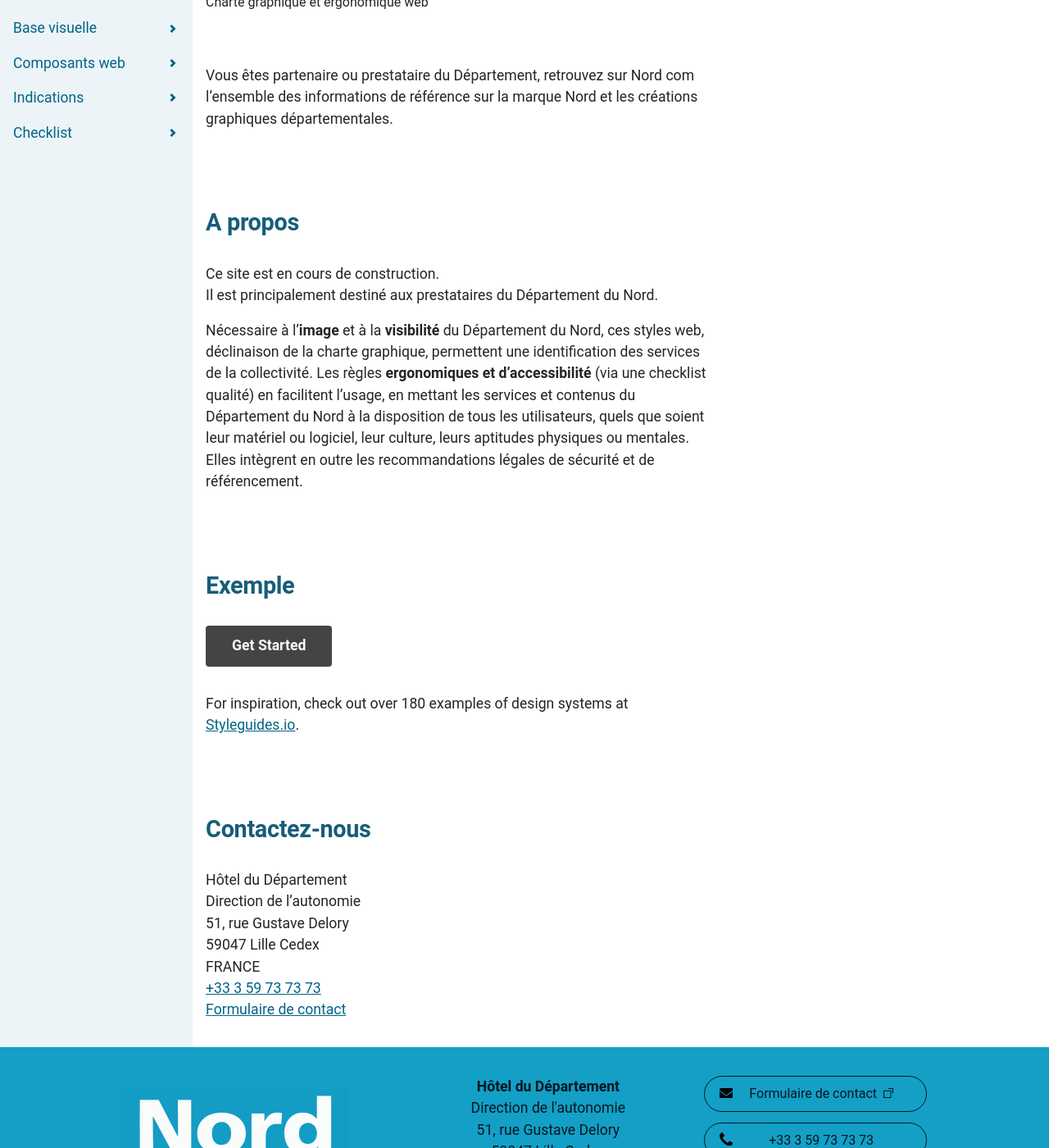
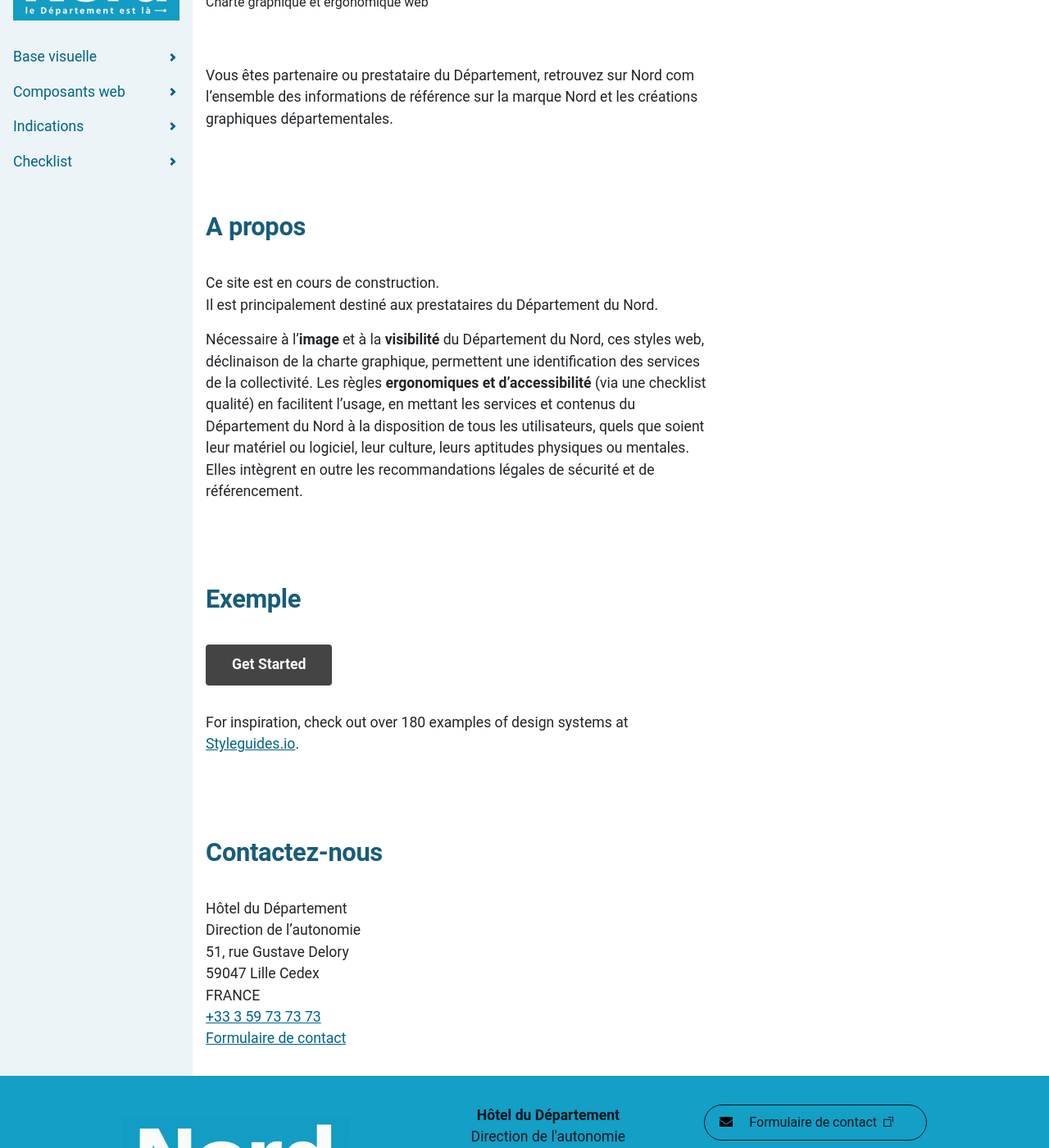
Before and after one commit to LJ59/d59-system, a Jekyll site: the page built from index.md, in a window 1280 px wide and 1400 px high, scrolled down 250 px. Shown: the whole window at 82% size. Built offline with Jekyll 4.4.1, drawn with Linux system fonts in a browser that asks for light colours.

Commit message:
Update _text-passage.scss

```diff
--- a/_sass/components/_text-passage.scss
+++ b/_sass/components/_text-passage.scss
@@ -91,6 +91,8 @@
 		margin-bottom: 2rem;
 		color: #175D79;
 		position: relative;
+    		font-size: 1.75em;
+    		line-height: 1.5em;
 
 	/**	&::before {
 			content: '';
```
